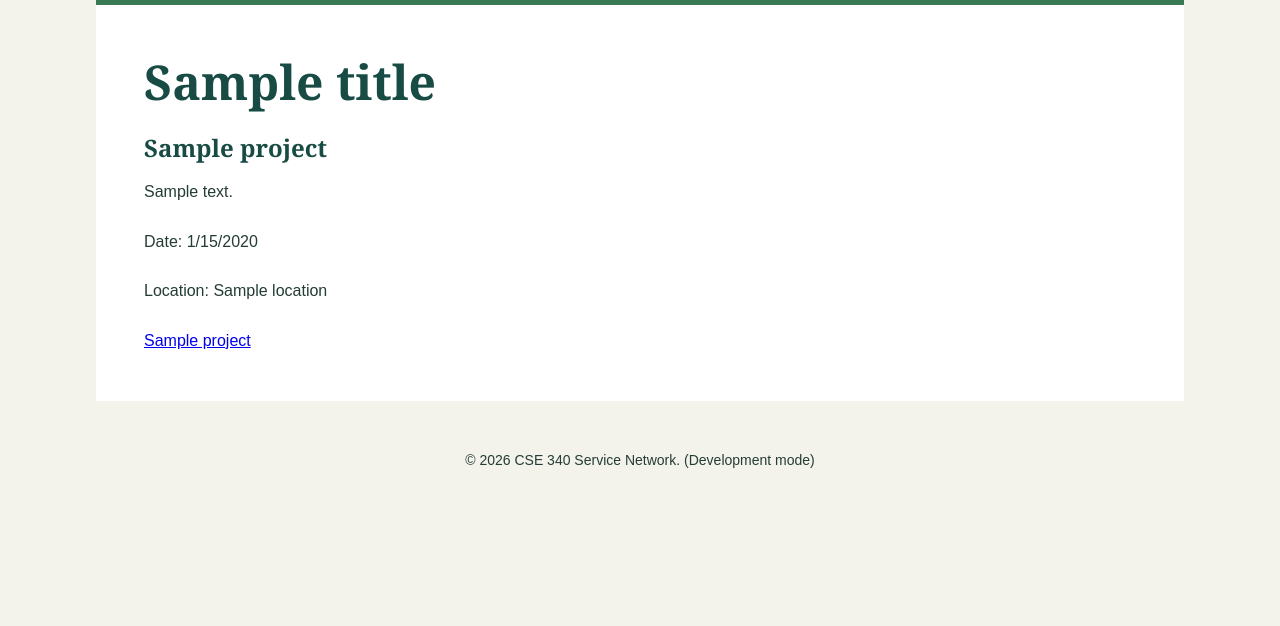
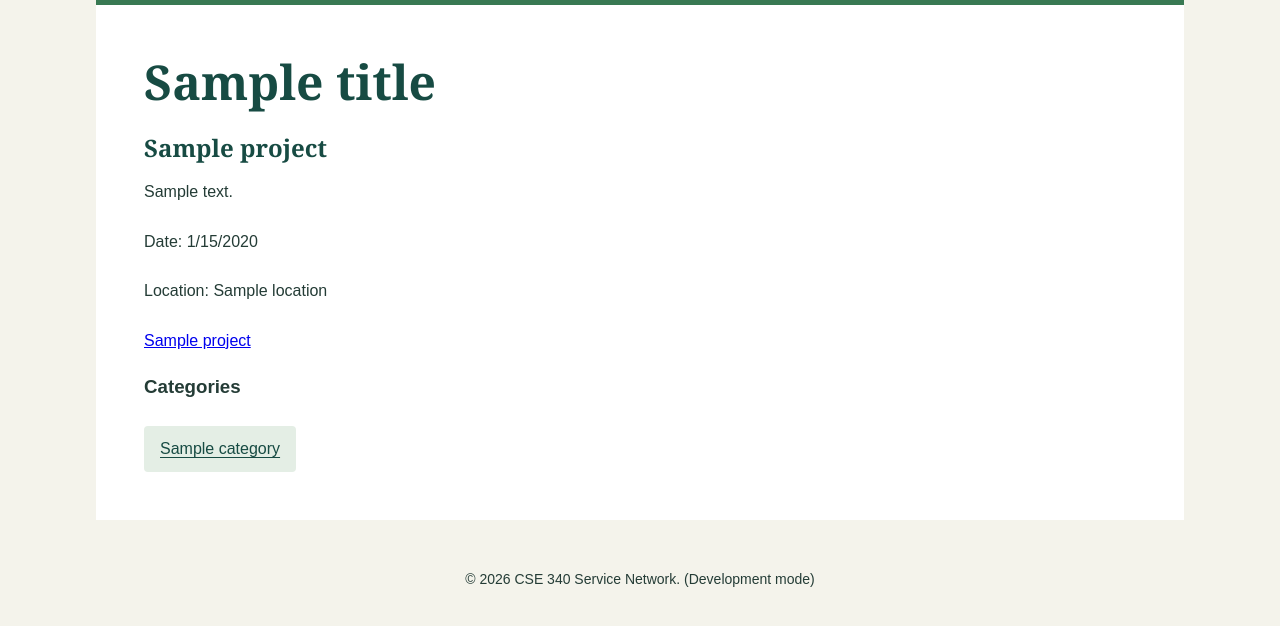
Before and after one commit to GustavoFragas/CSE-340, a Node server app: template src/views/project.ejs in a window 1280 px wide. Shown: the part 127-753 px from the top of the page. Run offline with Node 20, Linux system fonts and the light colour scheme; the template is opened without the code that fills it: most values are stand-ins (such as "Sample title", 1, 10 or a date in 2020).

Commit message:
feat: add category details and project category tags

```diff
--- a/public/css/main.css
+++ b/public/css/main.css
@@ -123,6 +123,31 @@ main li img {
     margin: 2rem auto 0;
 }
 
+.category-tags {
+    display: flex;
+    flex-wrap: wrap;
+    gap: 0.5rem;
+    padding-left: 0;
+    list-style: none;
+}
+
+.category-tags li {
+    margin: 0;
+    padding: 0;
+    border: 0;
+}
+
+.category-tags a {
+    display: block;
+    min-height: 44px;
+    padding: 0.625rem 1rem;
+    border-radius: 0.25rem;
+    background-color: var(--pale-green);
+    color: var(--forest);
+    text-decoration: underline;
+    text-underline-offset: 0.2em;
+}
+
 footer {
     padding: 0 1.5rem 1.5rem;
     text-align: center;
--- a/src/controllers/organizations.js
+++ b/src/controllers/organizations.js
@@ -11,6 +11,12 @@ const showOrganizationsPage = async (req, res) => {
 const showOrganizationDetailsPage = async (req, res) => {
     const organizationId = req.params.id;
     const organizationDetails = await getOrganizationDetails(organizationId);
+
+    if (!organizationDetails) {
+        res.status(404).render('errors/404', { title: 'Page Not Found' });
+        return;
+    }
+
     const projects = await getProjectsByOrganizationId(organizationId);
     const title = 'Organization Details';
 
--- a/src/routes.js
+++ b/src/routes.js
@@ -3,7 +3,7 @@ import express from 'express';
 import { showHomePage } from './controllers/index.js';
 import { showOrganizationsPage } from './controllers/organizations.js';
 import { showProjectsPage } from './controllers/projects.js';
-import { showCategoriesPage } from './controllers/categories.js';
+import { showCategoriesPage, showCategoryDetailsPage } from './controllers/categories.js';
 import { testErrorPage } from './controllers/errors.js';
 import {showOrganizationDetailsPage} from './controllers/organizations.js';
 import {showProjectDetailsPage} from './controllers/projects.js';
@@ -15,6 +15,7 @@ router.get('/organizations', showOrganizationsPage);
 router.get('/projects', showProjectsPage);
 router.get('/categories', showCategoriesPage);
 router.get('/project/:id', showProjectDetailsPage);
+router.get('/category/:id', showCategoryDetailsPage);
 
 // error-handling routes
 router.get('/test-error', testErrorPage);
--- a/src/views/categories.ejs
+++ b/src/views/categories.ejs
@@ -6,7 +6,7 @@
 
     <ul>
         <% categories.forEach(category => { %>
-            <li><%= category.name %></li>
+            <li><a href="/category/<%= category.category_id %>"><%= category.name %></a></li>
         <% }); %>
     </ul>
 </main>
--- a/src/views/project.ejs
+++ b/src/views/project.ejs
@@ -8,6 +8,12 @@
     <p>Location: <%= project.location %></p>
     <a href="/organization/<%= project.organization_id %>"><%= project.organization_name %>
 </a>
+    <h3>Categories</h3>
+    <ul class="category-tags">
+        <% categories.forEach(category => { %>
+            <li><a href="/category/<%= category.category_id %>"><%= category.name %></a></li>
+        <% }); %>
+    </ul>
 </main>
 
 <%- include('partials/footer') %>
```
Also changed, not shown: src/controllers/categories.js (+18 -2 lines), src/controllers/projects.js (+6 -3 lines), src/models/categories.js (+30 -1 lines), src/models/projects.js (+23 -0 lines), src/views/category.ejs (added, +15 -0 lines).
